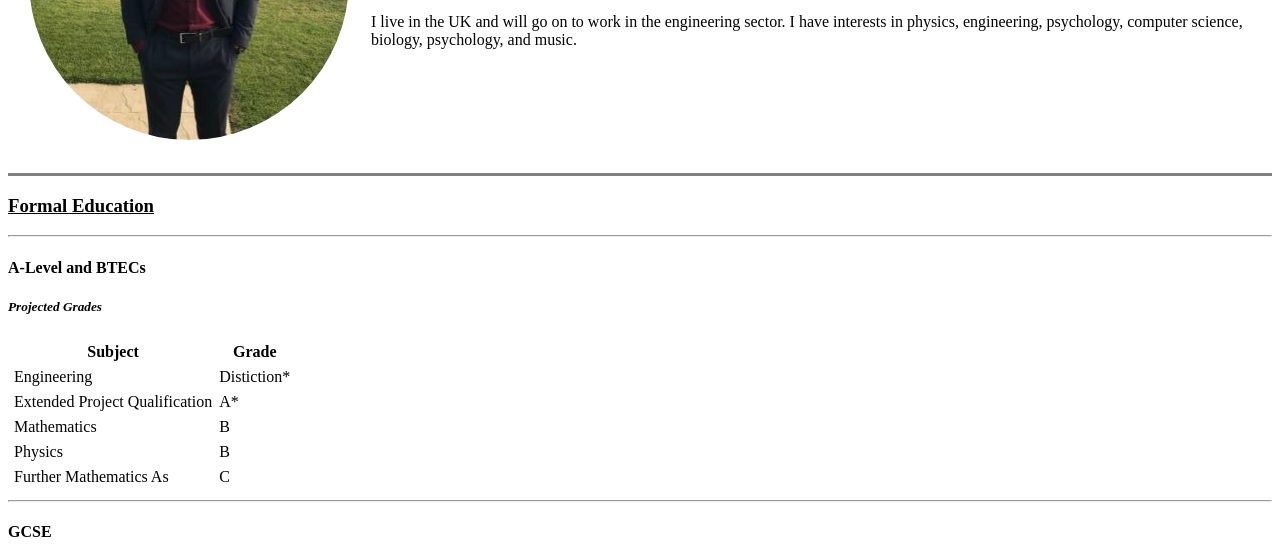
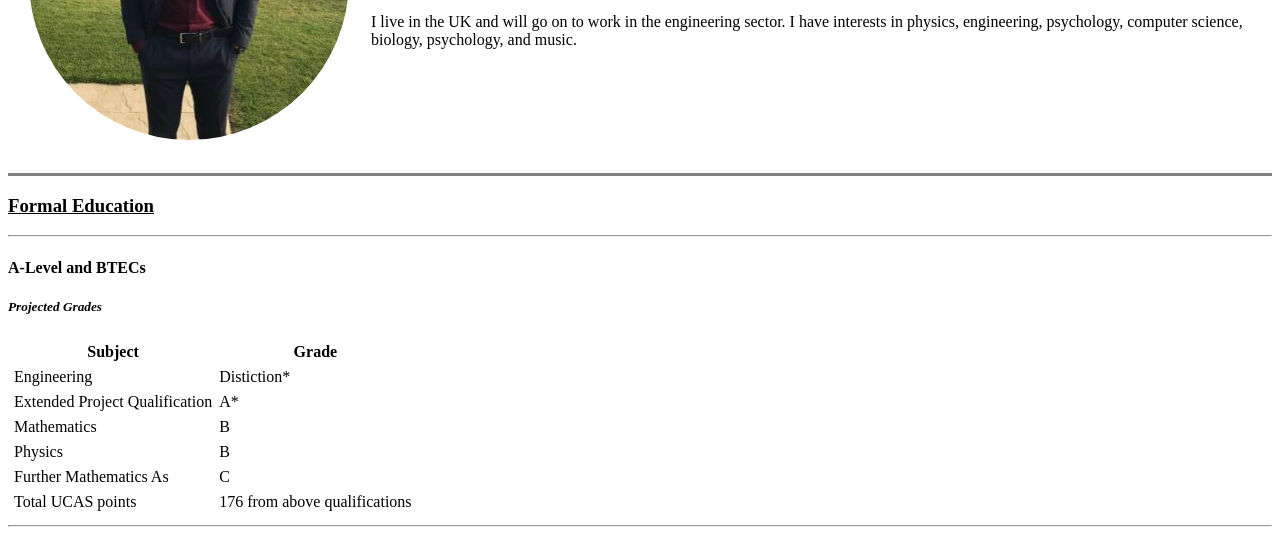
Before and after one commit to lewis3holmes/CV, a plain HTML site: page index.html in a window 1280 px wide. Shown: the part 209-754 px from the top of the page. Drawn offline with Linux system fonts and the light colour scheme.

Commit message:
Update index.html

```diff
--- a/index.html
+++ b/index.html
@@ -55,6 +55,10 @@
       <tr>
         <td>Further Mathematics As</td>
         <td>C</td>
+      </tr>
+        <tr>
+        <td>Total UCAS points</td>
+        <td>176 from above qualifications</td>
       </tr>
     </tbody>
   </table>
```
